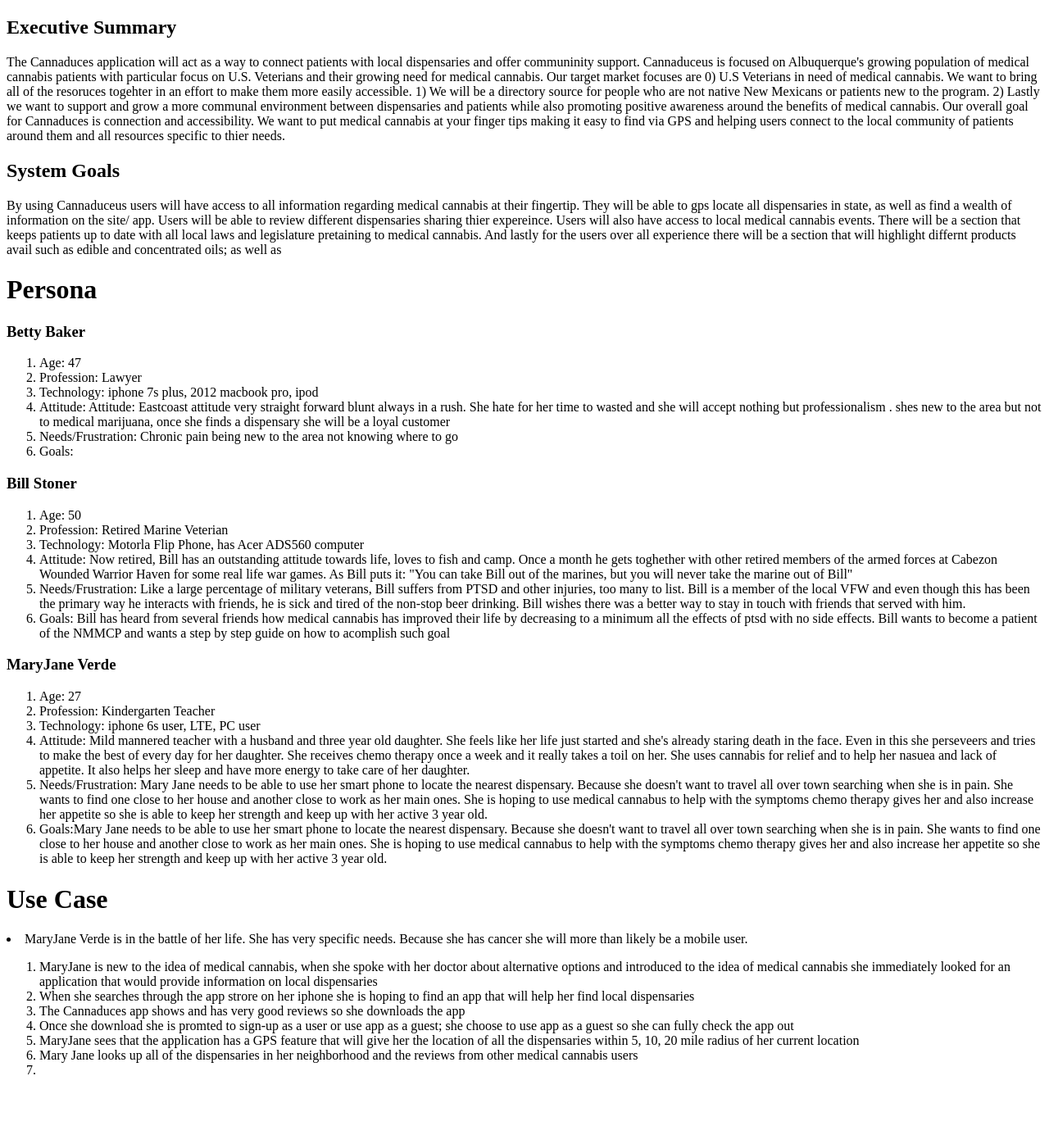
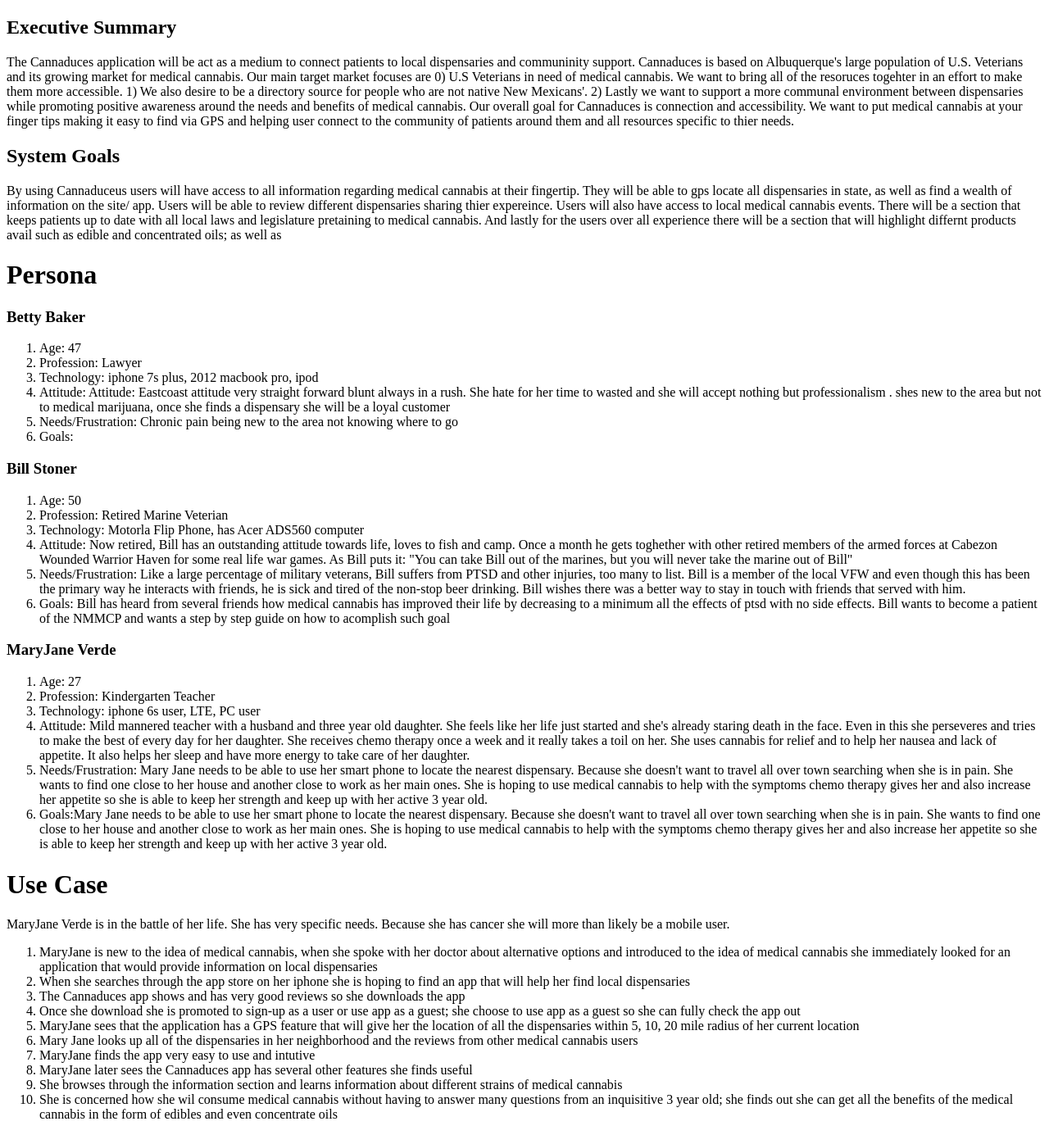
Before and after one commit to Kcambell16/cannaduceus, a PHP site: page / in a window 1280 px wide. Shown: the whole page at 82% size. Before the commit the page ends 1311 px from the top, so only its background shows below. Run offline with PHP 8.4, Linux system fonts and the light colour scheme.

Commit message:
use case

```diff
--- a/epic/index.php
+++ b/epic/index.php
@@ -1,5 +1,5 @@
 <!DOCTYPE html>
-<html lang="en">
+<html lang="en" xmlns="">
 
 	<head>
 		<meta charset="UTF-8">
@@ -10,7 +10,7 @@
 
 		<h2>Executive Summary</h2>
 
-		<p>The Cannaduces application will act as a way to connect patients with local dispensaries and offer communinity support. Cannaduceus is focused on Albuquerque's growing population of medical cannabis patients with particular focus on U.S. Veterians and their growing need for medical cannabis. Our target market focuses are 0) U.S Veterians in need of medical cannabis. We want to bring all of the resoruces togehter in an effort to make them more easily accessible. 1) We will be a directory source for people who are not native New Mexicans or patients new to the program. 2) Lastly we want to support and grow a more communal environment between dispensaries and patients while also promoting positive awareness around the benefits of medical cannabis. Our overall goal for Cannaduces is connection and accessibility. We want to put medical cannabis at your finger tips making it easy to find via GPS and helping users connect to the local community of patients around them and all resources specific to thier needs.
+		<p>The Cannaduces application will be act as a medium to connect patients to local dispensaries and communinity support. Cannaduces is based on Albuquerque's large population of U.S. Veterians and its growing market for medical cannabis. Our main target market focuses are 0) U.S Veterians in need of medical cannabis. We want to bring all of the resoruces togehter in an effort to make them more accessible. 1) We also desire to be a directory source for people who are not native New Mexicans'. 2) Lastly we want to support a more communal environment between dispensaries while promoting positive awareness around the needs and benefits of medical cannabis. Our overall goal for Cannaduces is connection and accessibility. We want to put medical cannabis at your finger tips making it easy to find via GPS and helping user connect to the community of patients around them and all resources specific to thier needs.
 		</p>
 
 		<h2>System Goals</h2>
@@ -43,21 +43,24 @@
 			<li>Age: 27 </li>
 			<li>Profession: Kindergarten Teacher</li>
 			<li>Technology: iphone 6s user, LTE, PC user</li>
-			<li>Attitude: Mild mannered teacher with a husband and three year old daughter.  She feels like her life just started and she's already staring death in the face.  Even in this she perseveers and tries to make the best of every day for her daughter.  She receives chemo therapy once a week and it really takes a toil on her.  She uses cannabis for relief and to help her nasuea and lack of appetite.  It also helps her sleep and have more energy to take care of her daughter.</li>
-			<li>Needs/Frustration: Mary Jane needs to be able to use her smart phone to locate the nearest dispensary. Because she doesn't want to travel all over town searching when she is in pain.  She wants to find one close to her house and another close to work as her main ones.  She is hoping to use medical cannabus to help with the symptoms chemo therapy gives her and also increase her appetite so she is able to keep her strength and keep up with her active 3 year old.</li>
-			<li>Goals:Mary Jane needs to be able to use her smart phone to locate the nearest dispensary. Because she doesn't want to travel all over town searching when she is in pain.  She wants to find one close to her house and another close to work as her main ones.  She is hoping to use medical cannabus to help with the symptoms chemo therapy gives her and also increase her appetite so she is able to keep her strength and keep up with her active 3 year old. </li>
+			<li>Attitude: Mild mannered teacher with a husband and three year old daughter.  She feels like her life just started and she's already staring death in the face.  Even in this she perseveres and tries to make the best of every day for her daughter.  She receives chemo therapy once a week and it really takes a toil on her.  She uses cannabis for relief and to help her nausea and lack of appetite.  It also helps her sleep and have more energy to take care of her daughter.</li>
+			<li>Needs/Frustration: Mary Jane needs to be able to use her smart phone to locate the nearest dispensary. Because she doesn't want to travel all over town searching when she is in pain.  She wants to find one close to her house and another close to work as her main ones.  She is hoping to use medical cannabis to help with the symptoms chemo therapy gives her and also increase her appetite so she is able to keep her strength and keep up with her active 3 year old.</li>
+			<li>Goals:Mary Jane needs to be able to use her smart phone to locate the nearest dispensary. Because she doesn't want to travel all over town searching when she is in pain.  She wants to find one close to her house and another close to work as her main ones.  She is hoping to use medical cannabis to help with the symptoms chemo therapy gives her and also increase her appetite so she is able to keep her strength and keep up with her active 3 year old. </li>
 		</ol>
 
 		<h1>Use Case</h1>
-		<li>MaryJane Verde is in the battle of her life. She has very specific needs. Because she has cancer she will more than likely be a mobile user.</li>
+		<p>MaryJane Verde is in the battle of her life. She has very specific needs. Because she has cancer she will more than likely be a mobile user.</p>
 		<ol>
 			<li> MaryJane is new to the idea of medical cannabis, when she spoke with her doctor about alternative options and introduced to the idea of medical cannabis she immediately looked for an application that would provide information on local dispensaries</li>
-			<li> When she searches through the app strore on her iphone she is hoping to find an app that will help her find local dispensaries </li>
+			<li> When she searches through the app store on her iphone she is hoping to find an app that will help her find local dispensaries </li>
 			<li> The Cannaduces app shows and has very good reviews so she downloads the app</li>
-			<li> Once she download she is promted to sign-up as a user or use app as a guest; she choose to use app as a guest so she can fully check the app out</li>
+			<li> Once she download she is promoted to sign-up as a user or use app as a guest; she choose to use app as a guest so she can fully check the app out</li>
 			<li> MaryJane sees that the application has a GPS feature that will give her the location of all the dispensaries within 5, 10, 20 mile radius of her current location</li>
 			<li> Mary Jane looks up all of the dispensaries in her neighborhood and the reviews from other medical cannabis users</li>
-			<li></li>
+			<li> MaryJane finds the app very easy to use and intutive</li>
+			<li> MaryJane later sees the Cannaduces app has several other features she finds useful</li>
+			<li> She browses through the information section and learns information about different strains of medical cannabis</li>
+			<li> She is concerned how she wil consume medical cannabis without having to answer many questions from an inquisitive 3 year old; she finds out she can get all the benefits of the medical cannabis in the form of edibles and even concentrate oils</li>
 		</ol>
 
 	</body>
```
